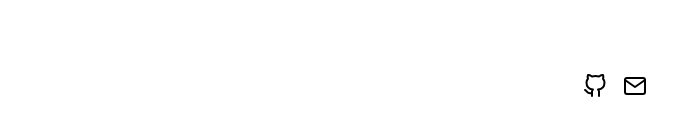
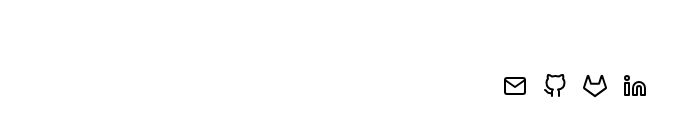
Before and after one commit to jrachelr/portfolio, a Next.js app: page / in a window 1280 px wide. Shown: the part 658-794 px from the top of the page, without its empty margins (281-974 px from the left). Built offline with nearby package versions, Linux system fonts and the light colour scheme.

Commit message:
updated footer links

```diff
--- a/components/Footer.tsx
+++ b/components/Footer.tsx
@@ -1,14 +1,19 @@
 import Link from "next/link";
-import { GitHub, Mail } from "react-feather";
+import { GitHub, Mail, Gitlab, Linkedin } from "react-feather";
 
 export default function Footer() {
   const footerItems = {
+    "mailto:racheljdev@gmail.com": {
+      icon: <Mail />,
+    },
     "https://github.com/jrachelr": {
       icon: <GitHub />,
     },
-
-    "mailto:jrachelr1@gmail.com": {
-      icon: <Mail />,
+    "https://gitlab.com/jrachelr1": {
+      icon: <Gitlab />,
+    },
+    "https://www.linkedin.com/in/jrachelr1/": {
+      icon: <Linkedin />,
     },
   };
 
@@ -25,6 +30,7 @@ export default function Footer() {
                 <Link
                   key={path}
                   href={path}
+                  target="_blank"
                   className="transition-all hover:text-neutral-800 dark:hover:text-neutral-200 flex align-middle relative py-1 px-2"
                 >
                   {icon}
```
Also changed, not shown: drafts/sortableTable.md (added, +4 -0 lines).
